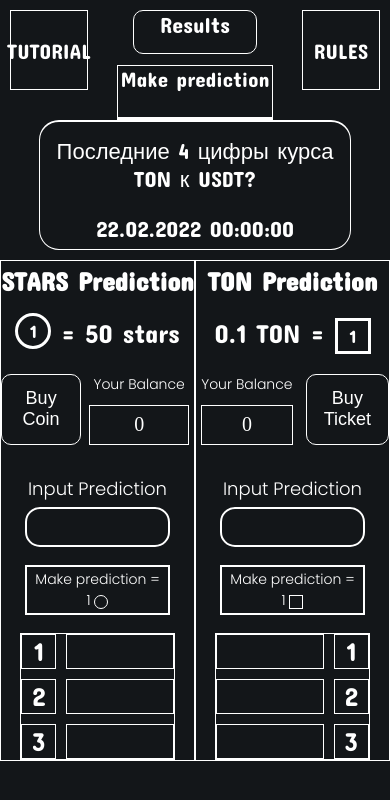
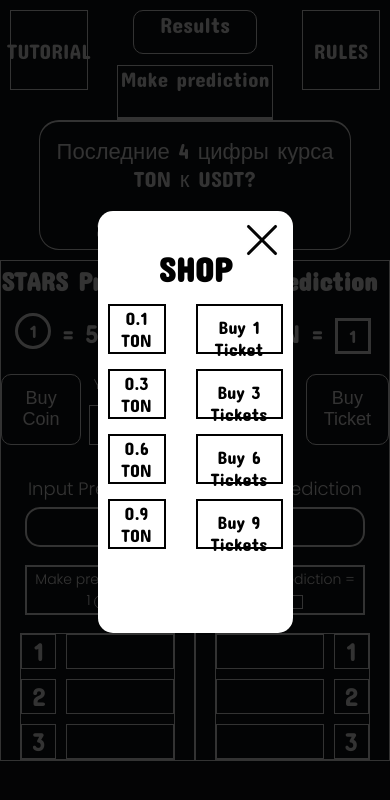
Before and after one commit to DartTanuki/DartTanuki.github.io, a plain HTML site: page index.html in a window 390 px wide. Drawn offline with Linux system fonts and the light colour scheme; a script that the page names is missing.

Commit message:
Added media to buy modal

```diff
--- a/index.html
+++ b/index.html
@@ -93,7 +93,7 @@
         </div>
     </main>
 
-    <div class="buy-modal-background close-modal">
+    <div class="buy-modal-background show-modal">
         <div class="buy-modal-active">
             <div class="buy-modal-close">
                 <img src="icons/cancelCross2.ico" alt="Cancel">
--- a/styles.css
+++ b/styles.css
@@ -317,12 +317,12 @@
 }
 
 .buy-modal-active {
-    width: 30vw;
+    width: 50vw;
     height: 50vh;
 
     position: absolute;
     top: calc(50% - 25vh);
-    right: calc(50% - 15vw);
+    right: calc(50% - 25vw);
 
     background-color: white;
     border-radius: 15px;
@@ -552,6 +552,16 @@
         grid-template-columns: 1fr 40px;
     }
     /* ############# */
+
+    /* Buy Modal */
+    .buy-modal__main, .buy-modal__main button {
+        font-size: 18px;
+    }
+
+    .buy-modal-title {
+        font-size: 34px;
+        margin-bottom: 15px;
+    }
 }
 
 @media (max-width: 490px) {
@@ -613,4 +623,44 @@
     #bet-results-right {
         grid-template-columns: 1fr 35px;
     }
+
+    .buy-modal__main div, .buy-modal__main button {
+        font-size: 18px;
+    }
+
+    .buy-modal__main {
+        column-gap: 15px;
+    }
+
+    .buy-modal-title {
+        font-size: 34px;
+        margin-bottom: 15px;
+    }
 }
+
+/* MEDIA HEIGHT */
+@media (max-height: 850px) {
+    .buy-modal__main {
+        grid-template-columns: 2fr 3fr;
+        row-gap: 15px;
+        column-gap: 30px;
+        grid-template-rows: repeat(4, 50px);
+    }
+
+    /* .buy-modal-title {
+        margin-bottom: 15px;
+    } */
+}
+
+@media (max-height: 750px) {
+    .buy-modal__main {
+        grid-template-columns: 2fr 3fr;
+        row-gap: 15px;
+        column-gap: 35px;
+        grid-template-rows: repeat(4, 45px);
+    }
+
+    .buy-modal-title {
+        margin-bottom: 12px;
+    }
+}
```
